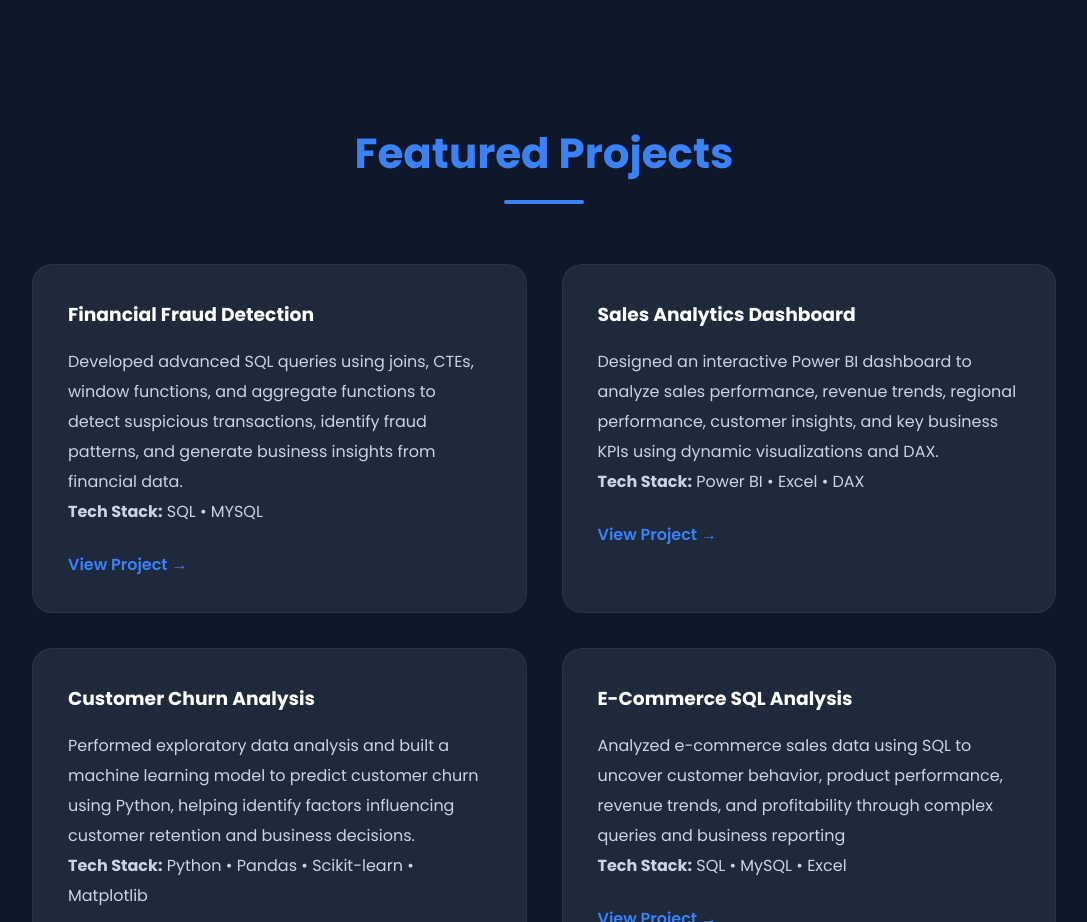
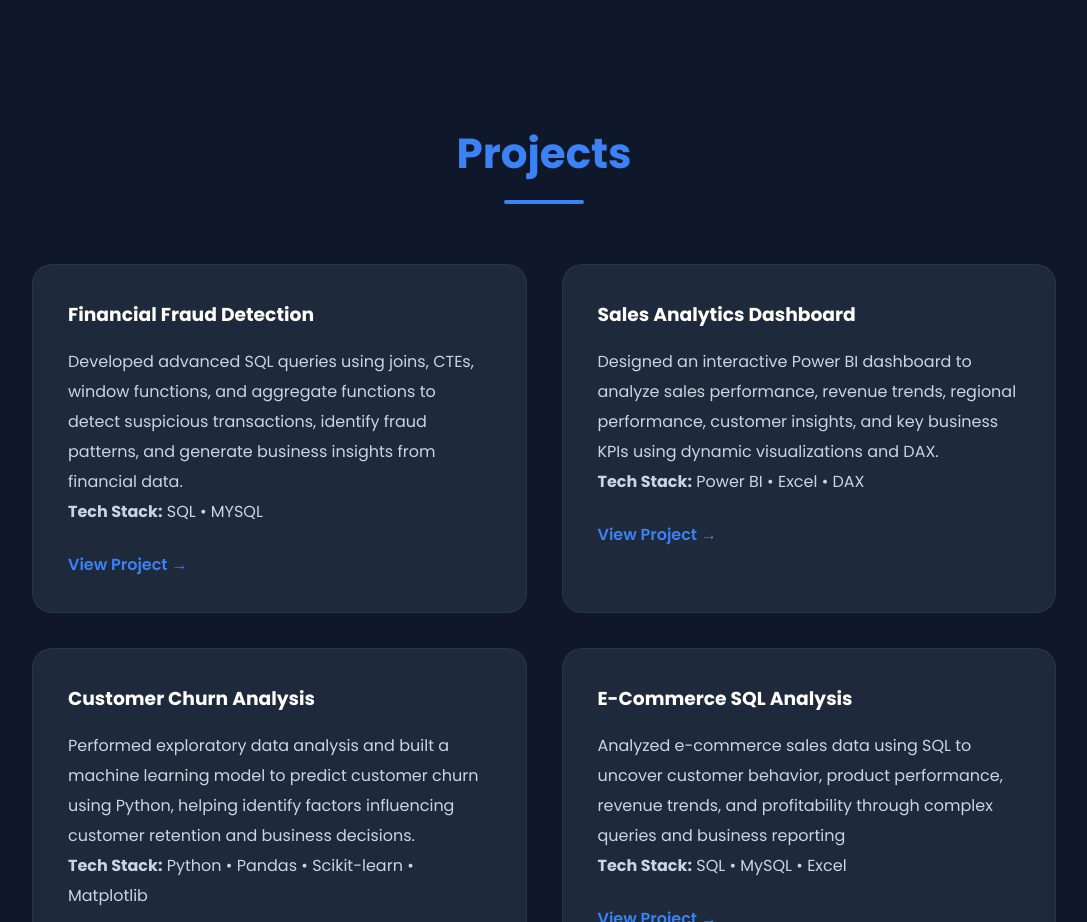
Before and after one commit to alisha1809/alisha1809.github.io, a plain HTML site: page index.html in a window 1280 px wide. Shown: the part 2280-3202 px from the top of the page, without its empty margins (96-1183 px from the left). Drawn offline with Linux system fonts and the light colour scheme.

Commit message:
Update index.html

```diff
--- a/index.html
+++ b/index.html
@@ -213,7 +213,7 @@ Technical Skills
 
 <h2 class="section-title">
 
-Featured Projects
+Projects
 
 </h2>
 
```
